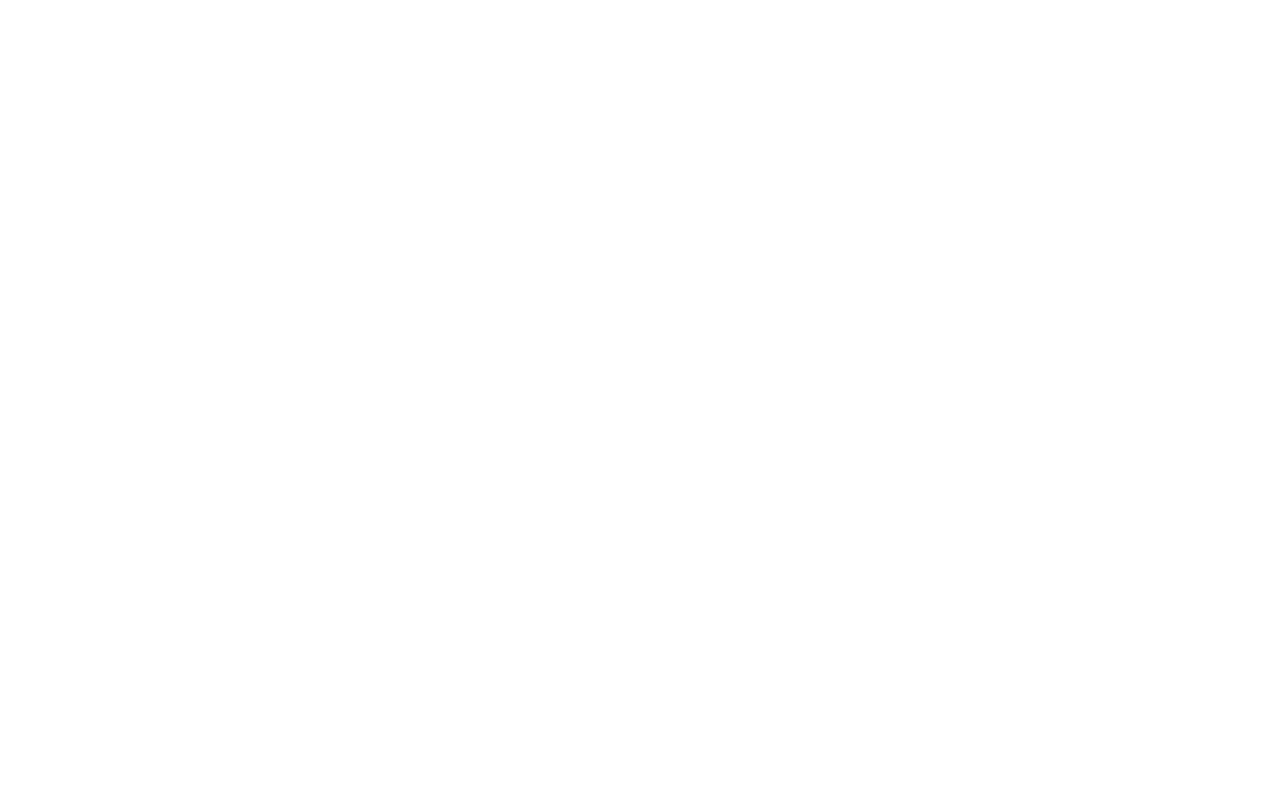
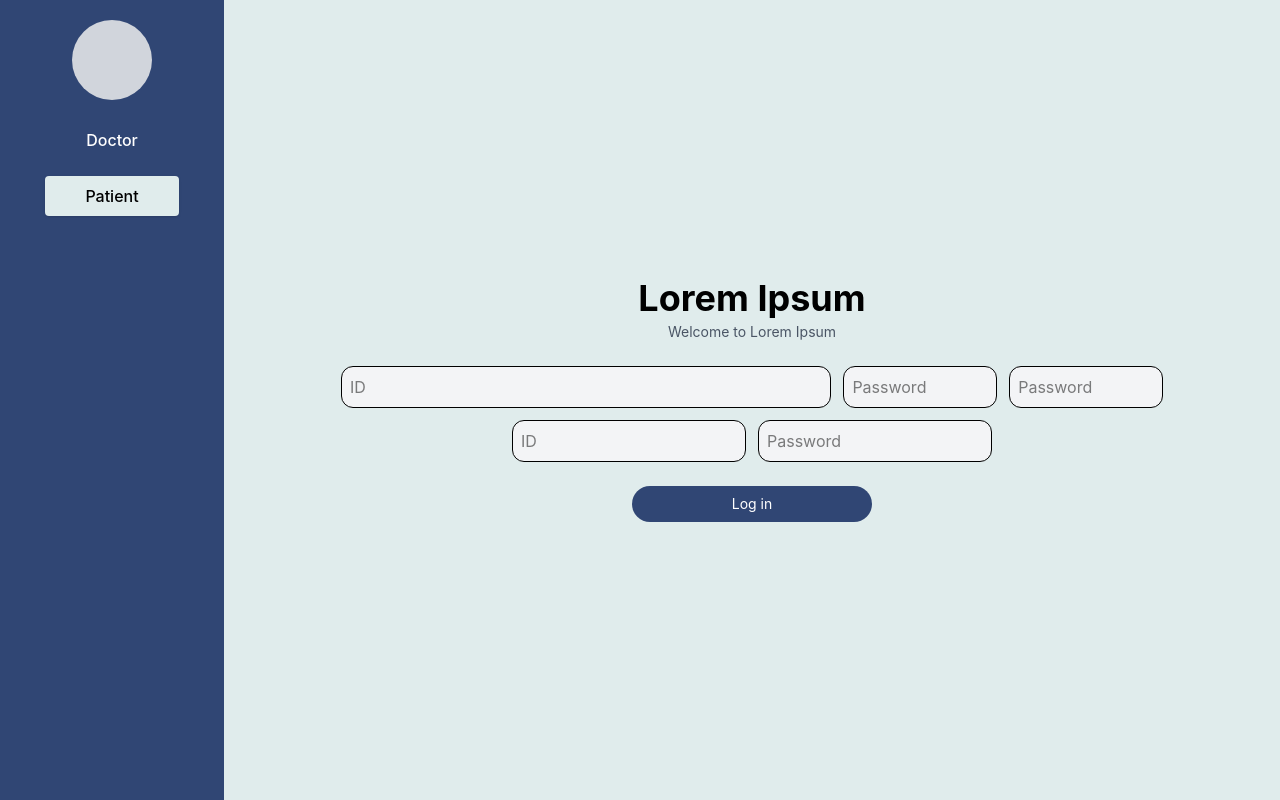
Before and after one commit to Sycode-ic/Website_proj, a React (Vite) app in the folder Frontend/: page /register in a window 1280 px wide. Before the commit this address had no page. Built offline with nearby package versions, Linux system fonts and the light colour scheme.

Commit message:
feat: Add Register component and integrate navigation from Login

```diff
--- a/Frontend/src/App.tsx
+++ b/Frontend/src/App.tsx
@@ -3,6 +3,7 @@
 import Dashboard from "./Dashboard";
 import PatientProfile from "./PatientProfile";
 import PatientList from "./PatientList";
+import Register from "./Register"
 
 function App() {
   return (
@@ -11,6 +12,7 @@
       <Route path="/dashboard" element={<Dashboard/>}/>
       <Route path="/patientprofile" element={<PatientProfile/>}/>
       <Route path="/patientlist" element={<PatientList/>}/>
+      <Route path="/register" element={<Register/>}/>
     </Routes>
   );
 }
--- a/Frontend/src/Button.tsx
+++ b/Frontend/src/Button.tsx
@@ -9,7 +9,7 @@
 const navigate = useNavigate();
 return (
 	<button onClick={() => navigate(`${navigationLink}`)}
-      className="bg-[var(--primary)] text-white p-2 rounded-full mt-2 text-sm w-full">
+      className="bg-[var(--primary)] text-white p-2 rounded-full mt-2 text-sm w-60">
 
         {text}
 	</button>
--- a/Frontend/src/Login.tsx
+++ b/Frontend/src/Login.tsx
@@ -1,7 +1,9 @@
+import { useNavigate } from "react-router-dom";
 import Button from "./Button";
 
 
 const Login = () => {
+	const navigate = useNavigate();
 return (
 	<div className="min-h-screen flex">
 	<head>
@@ -15,7 +17,7 @@
 
 		<nav className="flex flex-col items-center justify-center gap-4 w-full text-center text-black font-medium">
 		<button className="py-2 bg-[var(--background)] shadow rounded p-10">Doctor</button>
-		<button className="py-2 text-white hover:bg-gray-300 hover:text-black p-10 rounded">Patient</button>
+		<button onClick={() => navigate("/register")} className="py-2 text-white hover:bg-gray-300 hover:text-black p-10 rounded">Patient</button>
 		</nav>
 	</aside>
 
--- /dev/null
+++ b/Frontend/src/Register.tsx
@@ -0,0 +1,80 @@
+import { useNavigate } from "react-router-dom";
+import Button from "./Button";
+
+// still not final ToT im sorry
+
+
+const Register = () => {
+    const navigate = useNavigate();
+return (
+    <div className="min-h-screen flex">
+    <head>
+        <meta name="viewport" content="width=device-width, initial-scale=1.0" />
+        <title> Register </title>
+    </head>
+    {/* Sidebar */}
+
+    <aside className="w-56 bg-[var(--primary)] flex flex-col items-center">
+        <div className="w-20 h-20 bg-gray-300 rounded-full mb-10 relative top-5"></div>
+
+        <nav className="flex flex-col items-center justify-center gap-4 w-full text-center text-black font-medium">
+        <button onClick ={() => navigate("..")} className="py-2 text-white hover:bg-gray-300 hover:text-black p-10 rounded">Doctor</button>
+        <button className="py-2 bg-[var(--background)] shadow rounded p-10">Patient</button>
+        </nav>
+    </aside>
+
+    {/* Center Div */}
+    <main className="flex-1 flex flex-col justify-center items-center bg-[var(--background)]">
+        <h1 className="text-4xl font-bold">Lorem Ipsum</h1>
+        <h2 className="text-sm text-gray-600 mt-1">Welcome to Lorem Ipsum</h2>
+
+        <div className="flex flex-col justify-center items-center">
+            <div className="mt-6 flex flex-row gap-3 items-center">
+            <input
+                type="text"
+                placeholder="ID"
+                className="border bg-gray-100 text-black p-2 rounded-xl w-full"
+            />
+
+            <div className=" flex flex-row gap-3 items-center">
+            <input
+                type="password"
+                placeholder="Password"
+                className="border bg-gray-100 text-black p-2 rounded-xl w-full"
+            />
+            <input
+                type="password"
+                placeholder="Password"
+                className="border bg-gray-100 text-black p-2 rounded-xl w-full"
+            />
+            </div>
+            </div>
+
+            <div className="mt-3 w-120 flex flex-row gap-3 items-center">
+            <input
+                type="text"
+                placeholder="ID"
+                className="border bg-gray-100 text-black p-2 rounded-xl w-full"
+            />
+            <input
+                type="password"
+                placeholder="Password"
+                className="border bg-gray-100 text-black p-2 rounded-xl w-full"
+            />
+            </div>
+
+            <div className="mt-4 w-full flex justify-center">
+                <Button text = "Log in" navigationLink = "/dashboard"/>
+            </div>
+        </div>
+
+
+
+    </main>
+
+    </div>
+
+
+    );
+};
+export default Register;
```
